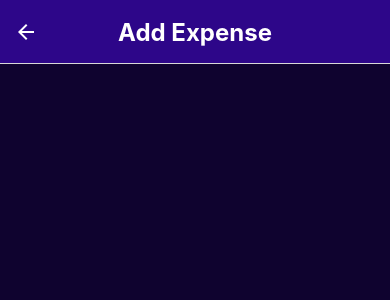
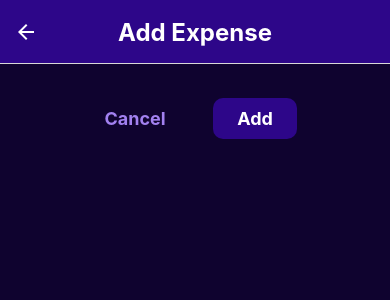
Before and after one commit to KayKay1992/React_Native_Course, a React Native app: screen /ManageExpenses in a window 390 px wide. Shown: the top 300 px of the page. Built offline with nearby package versions, Linux system fonts and the light colour scheme.

Commit message:
Adding Custom Button: Adding and Canceling button

```diff
--- /dev/null
+++ b/components/UI/Button.js
@@ -0,0 +1,43 @@
+
+import { Pressable, StyleSheet, Text, View } from 'react-native'
+import { GlobalStyles } from '../../constants/styles';
+
+export default function Button({children, onPress, mode, style}) {
+  return (
+    <View style={style}>
+      <Pressable onPress={onPress} style={({pressed})=> pressed && styles.pressed} android_ripple={3}>
+        <View style={[styles.button, mode === 'flat' && styles.flat]}>
+            <Text  style={[styles.buttonText, mode === 'flat' && styles.flatText]}>{children}</Text>
+        </View>
+      </Pressable>
+    </View>
+  )
+}
+
+const styles = StyleSheet.create({
+    button: {
+        backgroundColor: GlobalStyles.colors.primary500,
+        borderRadius: 10,
+        padding: 10,
+        margin: 10,
+
+    },
+    flat: {
+        backgroundColor: 'transparent',
+    },
+    buttonText: {
+        fontSize: 18,
+        fontWeight: 'bold',
+        color: 'white',
+        textAlign: 'center',
+    },
+    flatText: {
+        color: GlobalStyles.colors.primary200
+    },
+    pressed: {
+        opacity: 0.75,
+        backgroundColor: GlobalStyles.colors.primary100,
+        borderRadius: 2,
+
+    }
+});
--- a/screens/ManageExpenses.js
+++ b/screens/ManageExpenses.js
@@ -3,6 +3,7 @@
 import { StyleSheet, Text, View } from 'react-native'
 import IconButton from '../components/UI/iconButton';
 import { GlobalStyles } from '../constants/styles';
+import Button from '../components/UI/Button';
 
 export default function ManageExpenses({route, navigation}) {
   const edittedExpenseId = route.params?.expenseId;
@@ -20,10 +21,20 @@
 
   }
 
+  function cancelHandler (){
+
+  }
+
+  function confirmHandler(){}
+
 
   return (
     <View style={styles.container}>
       {/* Adding buttons closing d modals without editing, closing the modal after editing and deleting */}
+      <View style={styles.buttons}>
+        <Button mode='flat' onPress={cancelHandler} style={styles.buttton}>Cancel</Button>
+        <Button onPress={confirmHandler} style={styles.buttton}>{isEditing ? 'Update' : 'Add'}</Button>
+      </View>
       {isEditing &&
       <View style={styles.deleteContainer}>
        <IconButton icon='trash' color={GlobalStyles.colors.error500} size={36} onPress={deleteExpenseHandler}/>
@@ -39,12 +50,20 @@
     backgroundColor: GlobalStyles.colors.primary800,
 
   },
+  buttons: {
+    flexDirection: 'row',
+    justifyContent:'center',
+    alignItems: 'center',
+  },
+  buttton: {
+    minWidth: 120,
+    paddingHorizontal: 8
+  },
   deleteContainer: {
     marginTop: 16,
     paddingTop: 8,
     borderTopWidth: 2,
     borderColor: GlobalStyles.colors.primary200,
-    justifyContent: 'center',
     alignItems: 'center',
   }
 });
```
